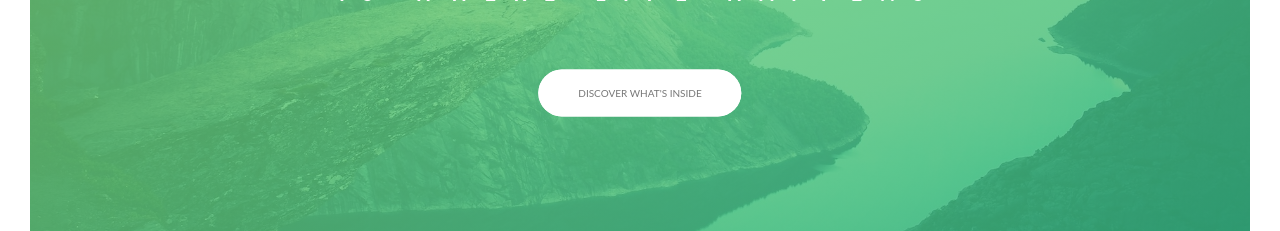
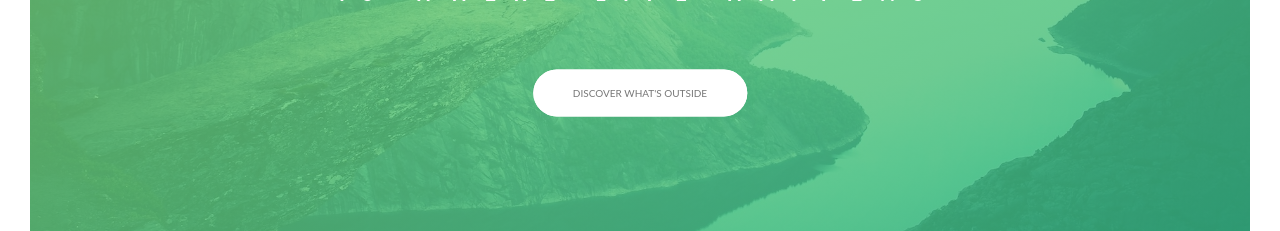
Before and after one commit to landon-sturgeon/landing-page-template, a React (Create React App) app: page / in a window 1280 px wide. Shown: the part 339-570 px from the top of the page. Built offline with nearby package versions, Linux system fonts and the light colour scheme.

Commit message:
finished react app setup for automated scss compilation

```diff
--- a/package.json
+++ b/package.json
@@ -6,6 +6,7 @@
     "@testing-library/jest-dom": "^4.2.4",
     "@testing-library/react": "^9.3.2",
     "@testing-library/user-event": "^7.1.2",
+    "node-sass": "^4.13.0",
     "react": "^16.12.0",
     "react-dom": "^16.12.0",
     "react-scripts": "3.3.0"
--- a/src/pages/landing-page/landing-page.component.js
+++ b/src/pages/landing-page/landing-page.component.js
@@ -1,6 +1,6 @@
 import React from "react";
 
-import "./landing-page.styles.css";
+import "./landing-page.styles.scss";
 import logoWhite from "../../assets/img/logo-white.png";
 
 const LandingPage = () => (
@@ -15,7 +15,7 @@ const LandingPage = () => (
                 <span class="heading-primary--sub">is where life happens</span>
             </h1>
 
-            <a href="/" class="btn btn--white btn--animated">Discover what's inside</a>
+            <a href="/" class="btn btn--white btn--animated">Discover what's outside</a>
         </div>
     </header>
 )
--- a/src/pages/landing-page/landing-page.styles.css
+++ b/src/pages/landing-page/landing-page.styles.scss
@@ -1,11 +1,4 @@
-/*
-COLORS:
-
-Light Green: #7ed56f
-Medium Green: #55c57a
-Dark Green: #28b485
-
-*/
+@import "../../scss/style-themes.styles.scss";
 
 *,
 *::after,
@@ -19,7 +12,7 @@ body {
     font-family: "Lato", sans-serif;
     font-weight: 400;
     line-height: 1.7;
-    color: #777;
+    color: $color-grey-dark;
     padding: 3rem;
     box-sizing: border-box;
 }
@@ -36,8 +29,8 @@ html {
     height: 95vh;
     background-image: linear-gradient(
         to right bottom,
-        rgba(126, 213, 111, 0.8),
-        rgba(40,180, 130, 0.8)),
+        rgba($color-primary-light, 0.8),
+        rgba($color-primary-dark, 0.8)),
         url(../../assets/img/hero.jpg);
     background-size: cover;
     background-position: top;
@@ -64,7 +57,7 @@ html {
 }
 
 .heading-primary {
-    color: #fff;
+    color: $color-white;
     text-transform: uppercase;
 
     backface-visibility: hidden;
@@ -157,8 +150,8 @@ html {
 }
 
 .btn--white {
-    background-color: #fff;
-    color: #777;
+    background-color: $color-white;
+    color: $color-grey-dark;
 }
 
 .btn::after {
@@ -175,7 +168,7 @@ html {
 }
 
 .btn--white::after {
-    background-color: #fff;
+    background-color: $color-white;
 }
 
 .btn:hover::after {
--- /dev/null
+++ b/src/scss/style-themes.styles.scss
@@ -0,0 +1,6 @@
+$color-primary: #55c57a;
+$color-primary-light: #7ed56f;
+$color-primary-dark:  #28b485;
+
+$color-grey-dark: #777;
+$color-white: #fff;
```
Also changed, not shown: 1 other file (tests, documents, lock files or other folders).
